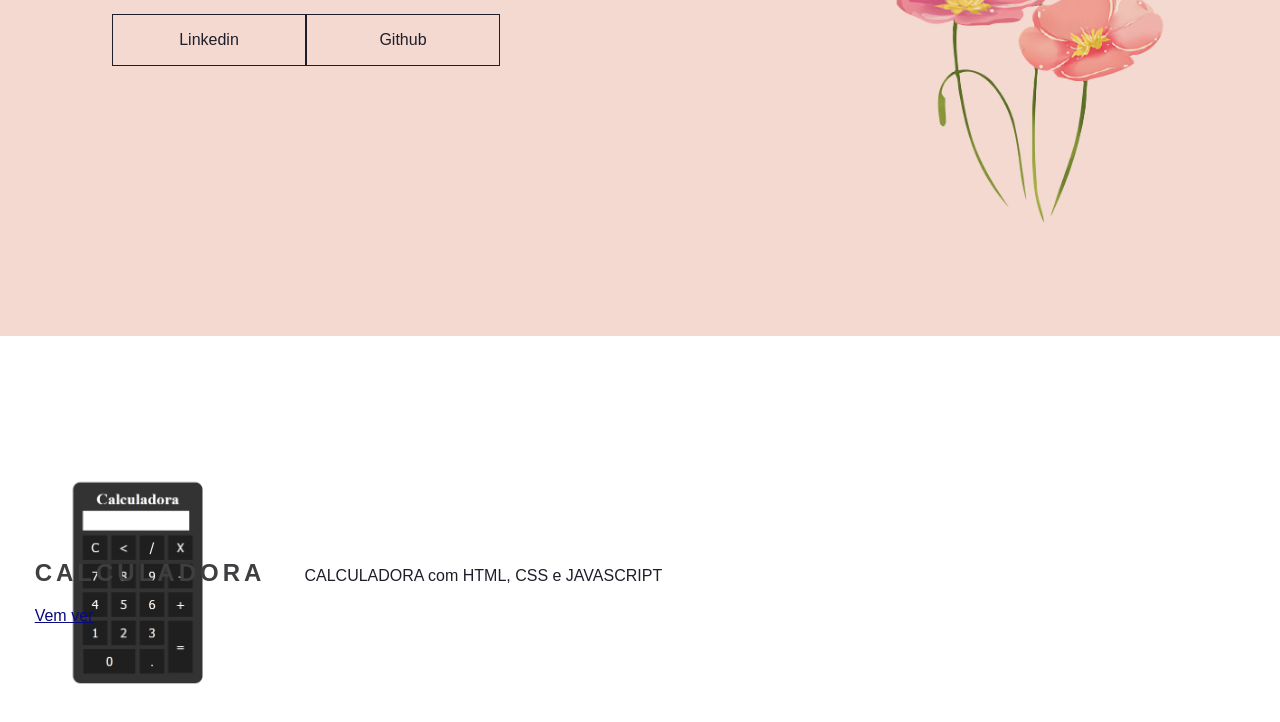
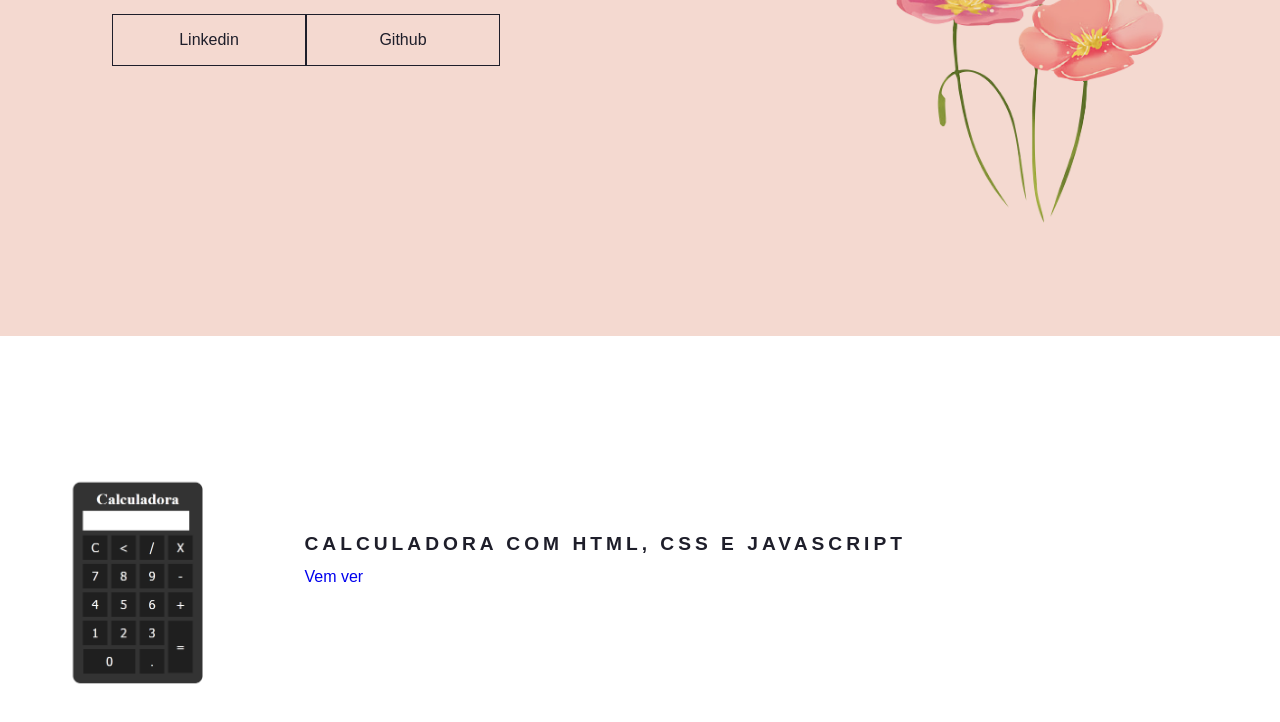
Before and after one commit to arianerfrancisco/Portfolio-, a plain HTML site: page index.html in a window 1280 px wide. Shown: the part 464-1186 px from the top of the page. Drawn offline with Linux system fonts and the light colour scheme.

Commit message:
Update card text

```diff
--- a/index.html
+++ b/index.html
@@ -46,12 +46,11 @@
        <div class="card-container">
           <div class="card">
               <div class="card-wrapper">
-                  <h2>Calculadora</h2>
-                  <a href="https://arianerfrancisco.github.io/Calculadora/" target="_blank">Vem ver</a>
               </div>
           </div>
           <div class="card-text">
-            <p>CALCULADORA com HTML, CSS e JAVASCRIPT </p>
+            <h1>CALCULADORA com HTML, CSS e JAVASCRIPT </h1>
+            <a href="https://arianerfrancisco.github.io/Calculadora/" target="_blank">Vem ver</a>
         </div>
        </div>
     </main>
--- a/style.css
+++ b/style.css
@@ -182,7 +182,15 @@ a:hover {
     background-size: cover;
     background-repeat: no-repeat;
     filter: grayscale(0.5);
-    color:#3f3f44;
+    color:#7f6392;
     cursor: pointer;
     transition: 0.5s ease-in-out;
 }
+
+.card-text a {
+    text-decoration: none;
+}
+
+.card-text h1 {
+    font-size: 1.2em;
+}
```
